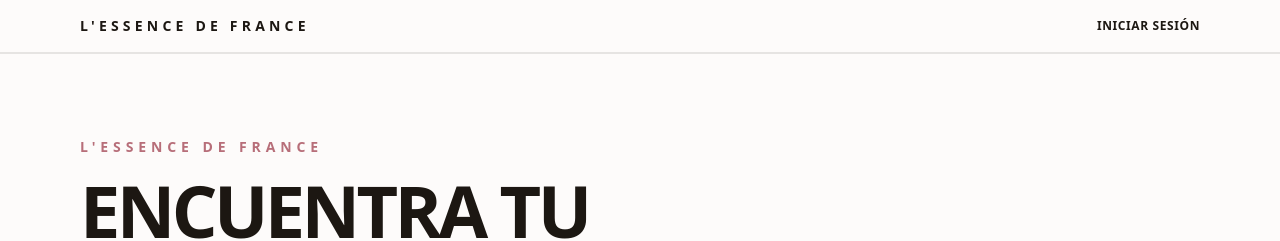
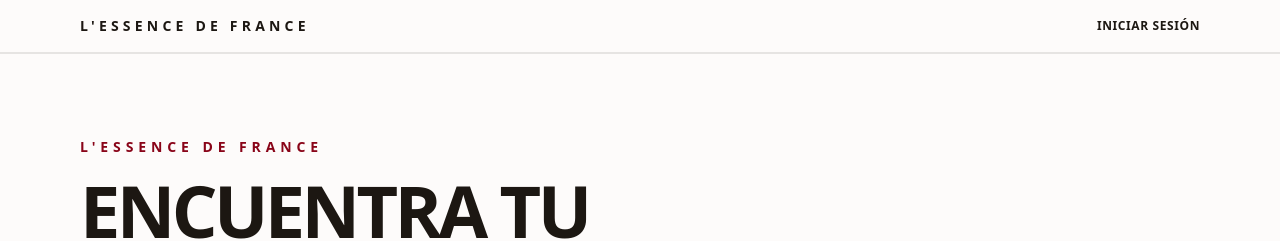
Before and after one commit to jmagzul-2024029/Perfume-store-web, a React (Vite) app in the folder Frontend-perfume/: page / in a window 1280 px wide. Shown: the top 241 px of the page. Built offline with nearby package versions, Linux system fonts and the light colour scheme; no server answers.

Commit message:
feat: agregar comentarios de identificación

```diff
--- a/Frontend-perfume/src/features/products/pages/ProductsPage.jsx
+++ b/Frontend-perfume/src/features/products/pages/ProductsPage.jsx
@@ -86,13 +86,13 @@ export default function ProductsPage() {
     };
 
     return (
-        <main className="min-h-screen bg-[#fdfbfa] text-[#1c1712]">
+        <main className="min-h-screen bg-[#fdfbfa] text-[#1c1712]"> {/* Color de fondo */}
 
             {/* HERO */}
             <section className="px-6 py-20 md:px-12 lg:px-20">
                 <div className="mx-auto max-w-7xl">
 
-                    <span className="text-sm font-black uppercase tracking-[0.35em] text-[#b76e79]">
+                    <span className="text-sm font-black uppercase tracking-[0.35em] text-[#890418]">
                         L'ESSENCE DE FRANCE
                     </span>
 
```
